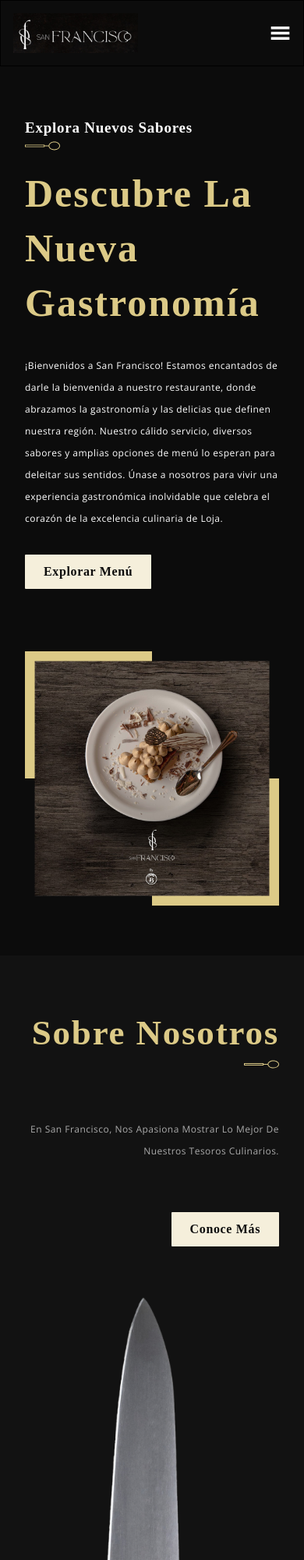
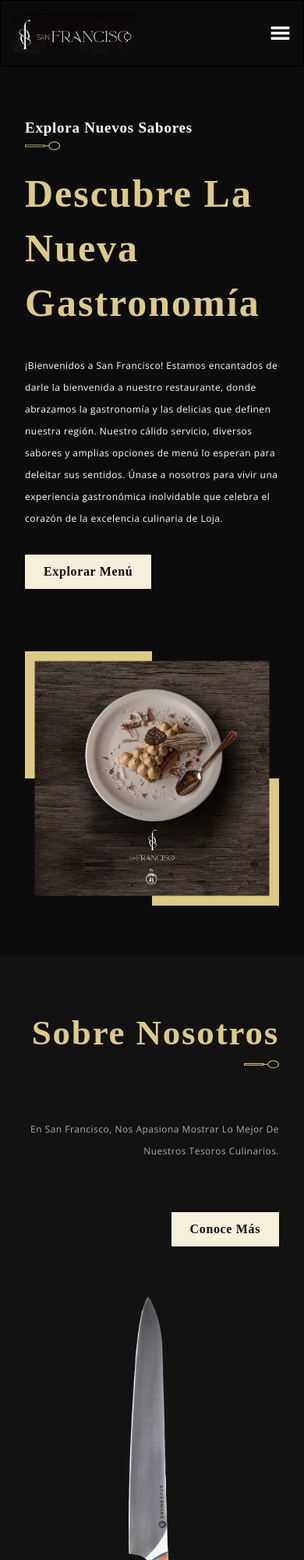
Before and after one commit to ElJeringas/NewMenuSF, a React (Vite) app: page / in a window 390 px wide. Shown: the top 2000 px of the page at 78% size. Built offline with nearby package versions, Linux system fonts and the light colour scheme; a web font is replaced by a local one.

Commit message:
image sizeing

```diff
--- a/src/container/AboutUs/AboutUs.css
+++ b/src/container/AboutUs/AboutUs.css
@@ -33,7 +33,7 @@
 }
 
 .app__aboutus-content_knife img{
-    height: 910px;
+    height: 410px;
 }
 
 .app__aboutus-content_history {
@@ -53,7 +53,7 @@
 
 @media screen and (max-width:2000px) {
     .app__aboutus-content_knife img{
-        height: 1110px;
+        height: 810px;
     }
     .app__aboutus-content_history p,
     .app__aboutus-content_about p {
@@ -76,4 +76,7 @@
         width: 80%;
         height: 320px;
     }
+    .app__aboutus-content_knife img{
+        height: 510px;
+    }
 }
```
